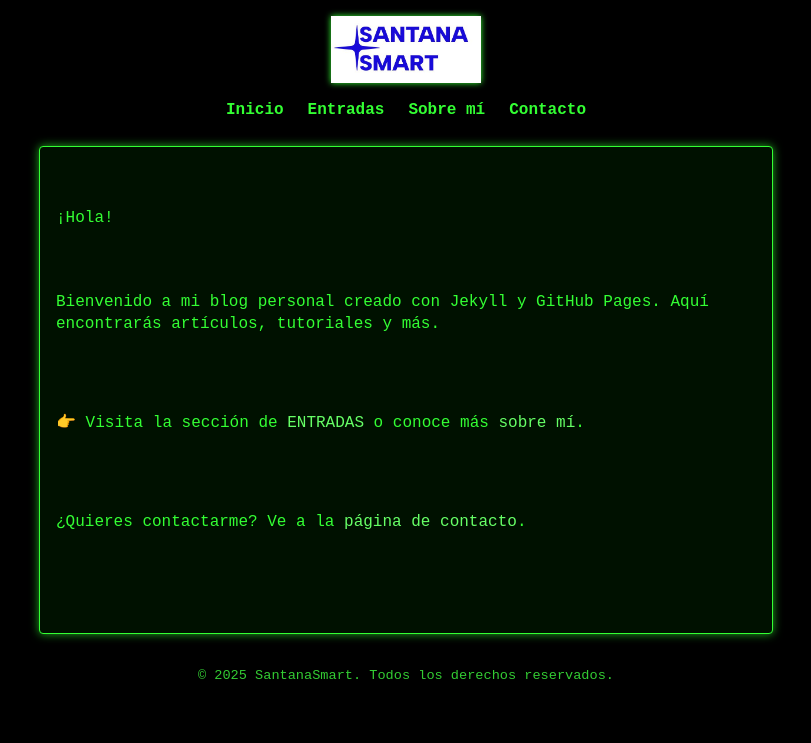
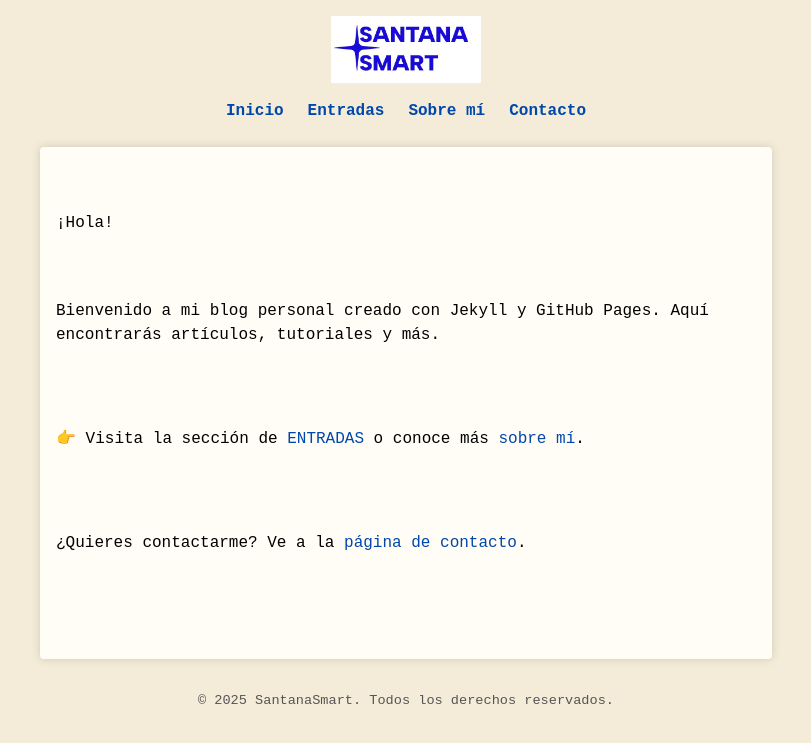
Before and after one commit to santanasmart/santanasmart_github, a Jekyll site: the page built from index.md, in a window 1280 px wide. Shown: the top 743 px of the page, without its empty margins (234-1045 px from the left). Built offline with Jekyll 4.4.1, drawn with Linux system fonts in a browser that asks for light colours.

Commit message:
Update default.html

```diff
--- a/_layouts/default.html
+++ b/_layouts/default.html
@@ -17,19 +17,20 @@
 
     body {
       font-family: 'Courier New', Courier, monospace;
-      background-color: #000000; /* negro puro */
-      color: #33ff33; /* verde neón clásico */
-      line-height: 1.4;
+      background-color: #f4ecd8; /* sepia claro */
+      color: #000000; /* negro */
+      line-height: 1.5;
       padding: 1rem;
+      min-height: 100vh;
+      box-sizing: border-box;
     }
 
     a {
-      color: #66ff66; /* verde claro para links */
+      color: #0047ab; /* azul fuerte */
       text-decoration: none;
     }
     a:hover, a:focus {
       text-decoration: underline;
-      color: #99ff99;
       outline: none;
     }
 
@@ -42,7 +43,6 @@
       height: auto;
       display: block;
       margin: 0 auto 0.5rem;
-      filter: drop-shadow(0 0 3px #33ff33);
     }
 
     nav ul {
@@ -52,33 +52,58 @@
       gap: 1.5rem;
       padding: 0.5rem 0;
       font-weight: bold;
+      flex-wrap: wrap; /* permite que el menú se ajuste en pantallas pequeñas */
     }
 
     nav a {
       font-family: 'Courier New', Courier, monospace;
       font-size: 1rem;
-      color: #33ff33;
+      color: #0047ab;
     }
 
     main {
       max-width: 700px;
       margin: 0 auto;
       padding: 1rem;
-      border: 1px solid #33ff33;
+      background-color: #fffdf5; /* casi blanco */
       border-radius: 4px;
-      box-shadow: 0 0 10px #33ff33aa;
-      background-color: #001100; /* verde muy oscuro de fondo para main */
-      white-space: pre-wrap; /* para mantener formato estilo consola */
+      box-shadow: 0 0 8px #ccc8b8;
       font-size: 1rem;
+      white-space: pre-wrap; /* mantiene formato */
     }
 
     footer {
       text-align: center;
       font-size: 0.85rem;
-      color: #33cc33;
+      color: #555;
       margin-top: 2rem;
       font-family: 'Courier New', Courier, monospace;
       user-select: none;
+    }
+
+    /* Ajustes para móviles */
+    @media (max-width: 600px) {
+      body {
+        padding: 0.5rem;
+      }
+      nav ul {
+        gap: 1rem;
+      }
+      nav a {
+        font-size: 0.9rem;
+      }
+      main {
+        padding: 0.8rem;
+        font-size: 0.95rem;
+      }
+    }
+
+    /* Ajustes para tablets */
+    @media (min-width: 601px) and (max-width: 900px) {
+      main {
+        max-width: 90%;
+        font-size: 1rem;
+      }
     }
   </style>
 </head>
```
